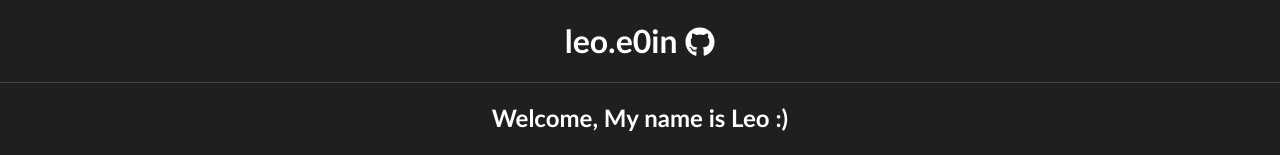
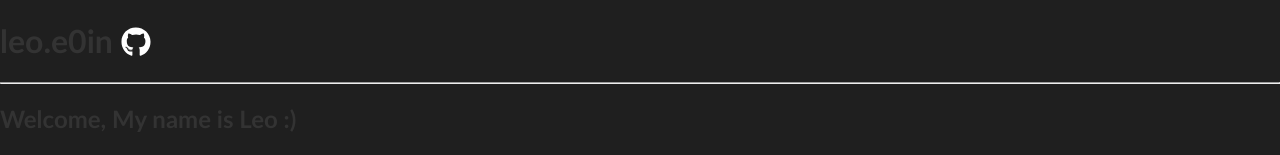
Before and after one commit to leo-e0in/Portfolio, a plain HTML site: page index.html in a window 1280 px wide. Shown: the top 155 px of the page. Drawn offline with Linux system fonts and the light colour scheme.

Commit message:
Update index.html

```diff
--- a/index.html
+++ b/index.html
@@ -8,15 +8,19 @@
     <style>
         body {
             font-family: 'Trebuchet MS', 'Verdana', sans-serif;
-            background-color: #1F1F1F; /* Corrected 'background-colour' to 'background-color' */
-            color: #333; /* Corrected 'colour' to 'color' */
+            background-color: #1F1F1F;
+            color: #333;
             margin: 0;
             padding: 0;
         }
-        h1, h2 {
-            text-align: center;
-            color: #fff; /* Optional: Makes headings stand out against dark background */
+        h1 {
+            text-align: left;
+            background-color: #191919
+            color: #333;
         }
+
+    h2 {
+        text-align: center
         p {
             max-width: 800px;
             margin: 20px auto;
```
